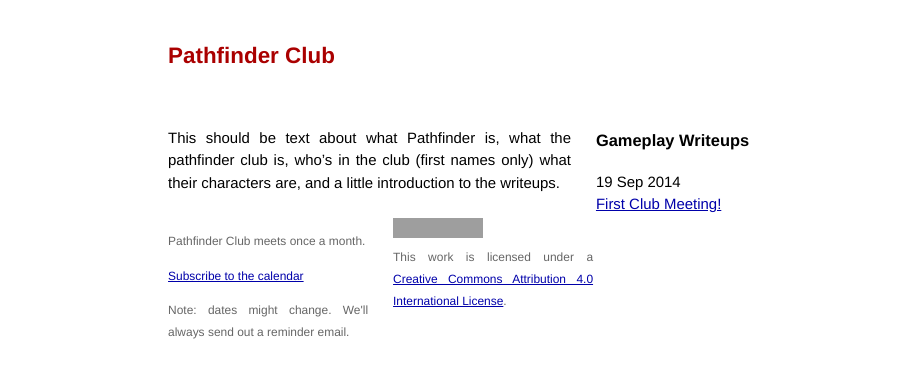
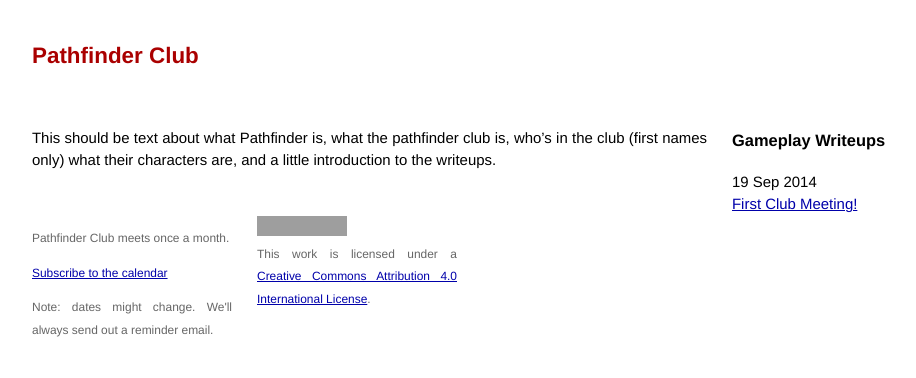
Before and after one commit to dansinker/pathfinderclub, a Jekyll site: the page built from index.markdown, in a window 1280 px wide. Shown: the top 378 px of the page, without its empty margins (158-1074 px from the left). Built offline with Jekyll 4.4.1, drawn with Linux system fonts in a browser that asks for light colours; Markdown is read by kramdown in place of the engine named in the settings; grey boxes are pictures that could not be loaded.

Commit message:
make things wider

```diff
--- a/css/main.css
+++ b/css/main.css
@@ -92,7 +92,7 @@
 .site {
   font-size: 115%;
   text-align: justify;
-  width: 42em;
+  max-width: 900px;
   margin: 3em auto 2em;
   line-height: 1.5em;
 }
```
Also changed, not shown: 1 other file.
